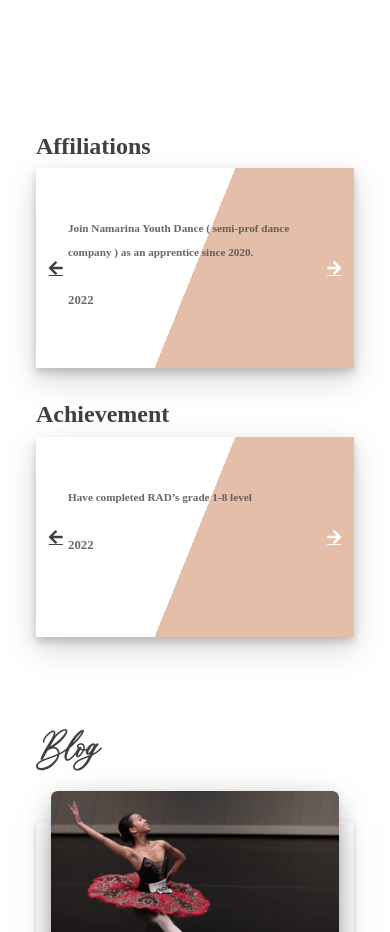
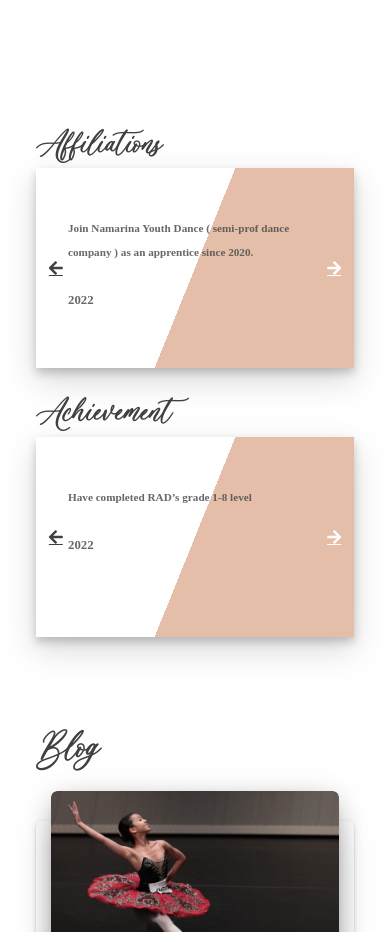
Before and after one commit to irmmadarmawan/irmmadarmawan.github.io, a plain HTML site: page index.html in a window 390 px wide. Shown: the part 3140-4072 px from the top of the page. Drawn offline with nearby package versions, Linux system fonts and the light colour scheme.

Commit message:
Irmma web Updates

```diff
--- a/style/style.css
+++ b/style/style.css
@@ -684,7 +684,7 @@ color: #404040 !important;
 	}
 
 	.carousel-header{
-		font-family: 'IvyMode';
+		font-family: 'RomanticLovely';
 	   font-size: 24px !important;
 	   font-weight: 600;
 	   color: #404040;
```
